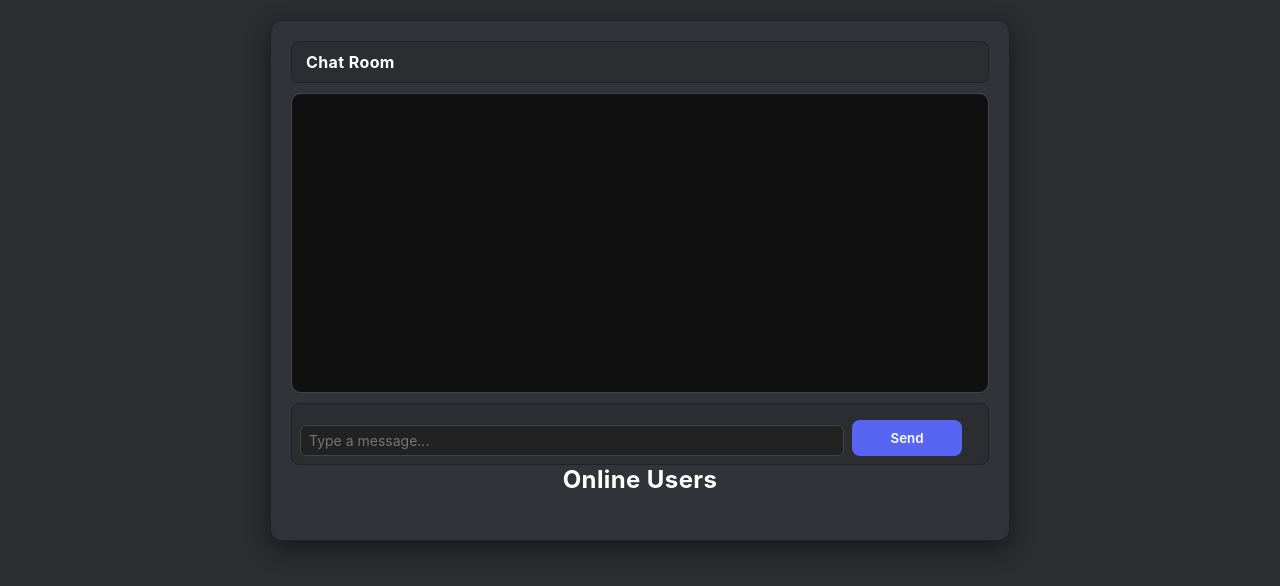
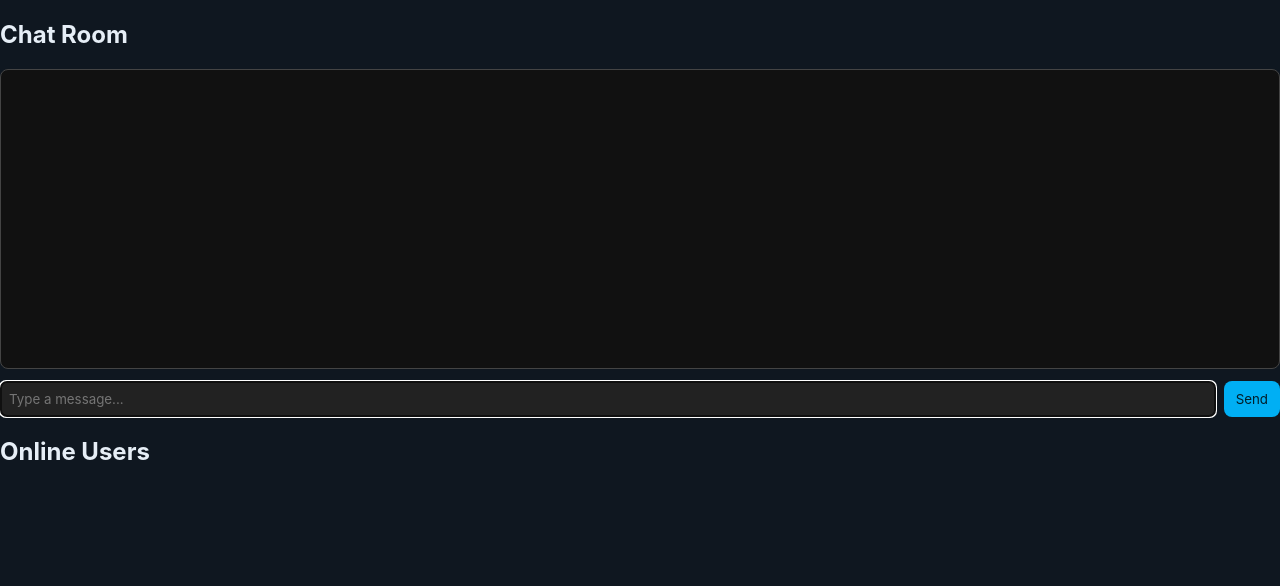
Before and after one commit to GUY-cpu-sketch/chat, a website: page public/chat.html in a window 1280 px wide. Drawn offline with nearby package versions, Linux system fonts and the light colour scheme.

Commit message:
Update style.css

```diff
--- a/public/style.css
+++ b/public/style.css
@@ -1,225 +1,66 @@
-/* === Global === */
-* {
-  box-sizing: border-box;
-  margin: 0;
-  padding: 0;
-  font-family: "gg sans", Inter, Arial, sans-serif;
+:root{
+  --bg:#0f1720;
+  --panel:#111318;
+  --muted:#888;
+  --accent:#00aff4;
+  --admin:#f04747;
+  --me:#0b74ff;
+  --text:#e6eef6;
 }
 
-body {
-  background: #2b2d31;
-  color: #dcddde;
-  height: 100vh;
-  display: flex;
-  justify-content: center;
-  align-items: flex-start;
-  padding: 20px;
+html.dark {
+  --bg:#0b0d10;
+  --panel:#0f1114;
 }
 
-/* === Containers === */
-.container,
-.chatContainer,
-.adminContainer {
-  width: 94%;
-  max-width: 740px;
-  background: #313338;
-  padding: 20px;
-  border-radius: 12px;
-  box-shadow: 0 8px 25px rgba(0, 0, 0, 0.45);
-  border: 1px solid #202225;
-  transition: all 0.2s ease;
+*{box-sizing:border-box;font-family:Inter,system-ui,Arial,Helvetica,sans-serif}
+body{
+  margin:0;background:var(--bg);color:var(--text);
+  -webkit-font-smoothing:antialiased;
 }
 
-.container:hover,
-.chatContainer:hover,
-.adminContainer:hover {
-  box-shadow: 0 8px 35px rgba(0, 0, 0, 0.55);
-}
+.container{max-width:1100px;margin:24px auto;padding:16px}
+.header{display:flex;align-items:center;justify-content:space-between;margin-bottom:12px}
+.header h1{margin:0;font-size:18px}
+.flex{display:flex;gap:12px;align-items:center}
 
-/* === Titles & Headers === */
-h1, h2 {
-  text-align: center;
-  color: #fff;
-  margin-bottom: 12px;
-  letter-spacing: 0.4px;
-}
+/* chat layout */
+.chatWrapper{display:grid;grid-template-columns: 1fr 280px;gap:12px}
+.panel{background:var(--panel);padding:12px;border-radius:10px;box-shadow:0 6px 24px rgba(0,0,0,0.3)}
+.chatBox{height:420px;overflow:auto;padding:12px;border-radius:8px;background:linear-gradient(180deg,#0b0c0e, #0f1316)}
+.message{padding:8px;border-radius:8px;margin-bottom:8px;background:rgba(255,255,255,0.02);position:relative}
+.message .meta{font-size:12px;color:var(--muted);display:flex;align-items:center;gap:8px}
+.msg-text{margin-top:6px;white-space:pre-wrap;color:var(--text)}
+.msg-actions{position:absolute;right:8px;top:8px;display:flex;gap:6px}
+.tiny{font-size:12px;padding:4px 6px;border-radius:6px;background:transparent;color:var(--text);border:1px solid rgba(255,255,255,0.03)}
+.tiny.danger{border-color:rgba(255,0,0,0.12);color:#ffb3b3}
 
-.rules {
-  background: #232428;
-  padding: 12px;
-  border-radius: 8px;
-  margin-bottom: 16px;
-  border-left: 3px solid #5865f2;
-}
+/* avatars */
+.avatar{display:inline-flex;align-items:center;gap:8px}
+.avatar-circle{display:inline-block;width:28px;height:28px;border-radius:50%;background:#111;color:var(--text);display:flex;align-items:center;justify-content:center;font-weight:700}
+.small .avatar-circle{width:20px;height:20px;font-size:12px}
 
-/* === Auth / Login === */
-.auth-box {
-  margin-bottom: 12px;
-  padding: 14px;
-  background: #2b2d31;
-  border-radius: 10px;
-  border: 1px solid #1e1f22;
-}
+/* user list */
+.userList{list-style:none;padding:0;margin:0;display:flex;flex-direction:column;gap:6px}
+.userList li{padding:8px;border-radius:6px;display:flex;align-items:center;gap:8px}
+.adminBadge{background:var(--admin);color:#fff;padding:2px 6px;border-radius:6px;font-size:11px}
+.mutedBadge{background:#444;color:#fff;padding:2px 6px;border-radius:6px;font-size:11px}
 
-input, textarea {
-  width: 100%;
-  background: #1e1f22;
-  color: #fff;
-  border: 1px solid #202225;
-  padding: 10px;
-  border-radius: 8px;
-  font-size: 14px;
-  transition: border 0.2s, background 0.2s;
-}
+/* input area */
+.chatForm{display:flex;gap:8px;margin-top:12px}
+#chatInput{flex:1;padding:10px;border-radius:8px;border:1px solid rgba(255,255,255,0.03);background:transparent;color:var(--text)}
+button{padding:10px 12px;border-radius:8px;border:0;background:var(--accent);color:#001F2B;cursor:pointer}
 
-input:focus, textarea:focus {
-  border-color: #5865f2;
-  outline: none;
-  background: #2b2d31;
-}
+/* system */
+.system{color:var(--muted);font-style:italic}
 
-textarea {
-  height: 60px;
-  resize: vertical;
-  white-space: pre-wrap;
-  overflow-wrap: break-word;
-}
+/* small helpers */
+.edited{font-size:11px;color:var(--muted);margin-left:6px}
+.time{color:var(--muted);font-size:12px;margin-right:6px}
+.whisper{color:#ffb86c}
+.whisper-text{color:#ffd8a8}
 
-/* === Buttons === */
-button {
-  background: #5865f2;
-  color: #fff;
-  border: none;
-  padding: 10px 12px;
-  border-radius: 8px;
-  cursor: pointer;
-  width: 100%;
-  margin-top: 8px;
-  font-weight: 600;
-  transition: background 0.2s, transform 0.1s;
-}
-
-button:hover {
-  background: #4752c4;
-  transform: translateY(-1px);
-}
-
-button:active {
-  transform: translateY(0);
-}
-
-/* === Chat Section === */
-.chatHeader {
-  display: flex;
-  justify-content: space-between;
-  align-items: center;
-  background: #2b2d31;
-  padding: 10px 14px;
-  border-radius: 8px;
-  border: 1px solid #202225;
-  margin-bottom: 10px;
-}
-
-.chatHeader h2 {
-  margin: 0;
-  color: #fff;
-  font-size: 16px;
-}
-
-.userList {
-  display: flex;
-  gap: 8px;
-  flex-wrap: wrap;
-  list-style: none;
-  margin: 8px 0 14px;
-  padding: 0;
-}
-
-.userList li {
-  background: #232428;
-  padding: 6px 10px;
-  border-radius: 6px;
-  font-size: 13px;
-  color: #b9bbbe;
-  transition: background 0.2s;
-}
-
-.userList li:hover {
-  background: #393c41;
-  color: #fff;
-}
-
-/* === Chat Box === */
-.chatBox {
-  background: #1e1f22;
-  padding: 14px;
-  border-radius: 10px;
-  height: 340px;
-  overflow-y: auto;
-  margin-bottom: 10px;
-  border: 1px solid #202225;
-  scrollbar-width: thin;
-  scrollbar-color: #5865f2 #1e1f22;
-}
-
-.chatBox::-webkit-scrollbar {
-  width: 8px;
-}
-
-.chatBox::-webkit-scrollbar-thumb {
-  background: #5865f2;
-  border-radius: 4px;
-}
-
-.chatBox::-webkit-scrollbar-track {
-  background: #1e1f22;
-}
-
-/* Chat messages look like Discord bubbles */
-.message {
-  margin-bottom: 8px;
-  padding: 6px 10px;
-  border-radius: 6px;
-  transition: background 0.2s;
-}
-
-.message:hover {
-  background: rgba(88, 101, 242, 0.05);
-}
-
-.message .username {
-  font-weight: 600;
-  color: #00a8fc;
-  margin-right: 4px;
-}
-
-.message .timestamp {
-  font-size: 11px;
-  color: #72767d;
-  margin-left: 6px;
-}
-
-/* === Form === */
-.chatForm {
-  display: flex;
-  gap: 8px;
-  align-items: flex-end;
-  background: #2b2d31;
-  padding: 8px;
-  border-radius: 8px;
-  border: 1px solid #202225;
-}
-
-.chatForm textarea {
-  flex: 1;
-  background: #1e1f22;
-}
-
-.chatForm button {
-  width: 110px;
-}
-
-/* === Admin Panel === */
-.adminContainer .chatBox {
-  height: 220px;
-}
+/* admin page */
+.admin-grid{display:grid;grid-template-columns:1fr 1fr;gap:12px}
+.table{max-height:360px;overflow:auto;padding:8px;border-radius:8px;background:rgba(255,255,255,0.02)}
+.log-entry{padding:8px;border-bottom:1px solid rgba(255,255,255,0.02);font-size:13px}
```
